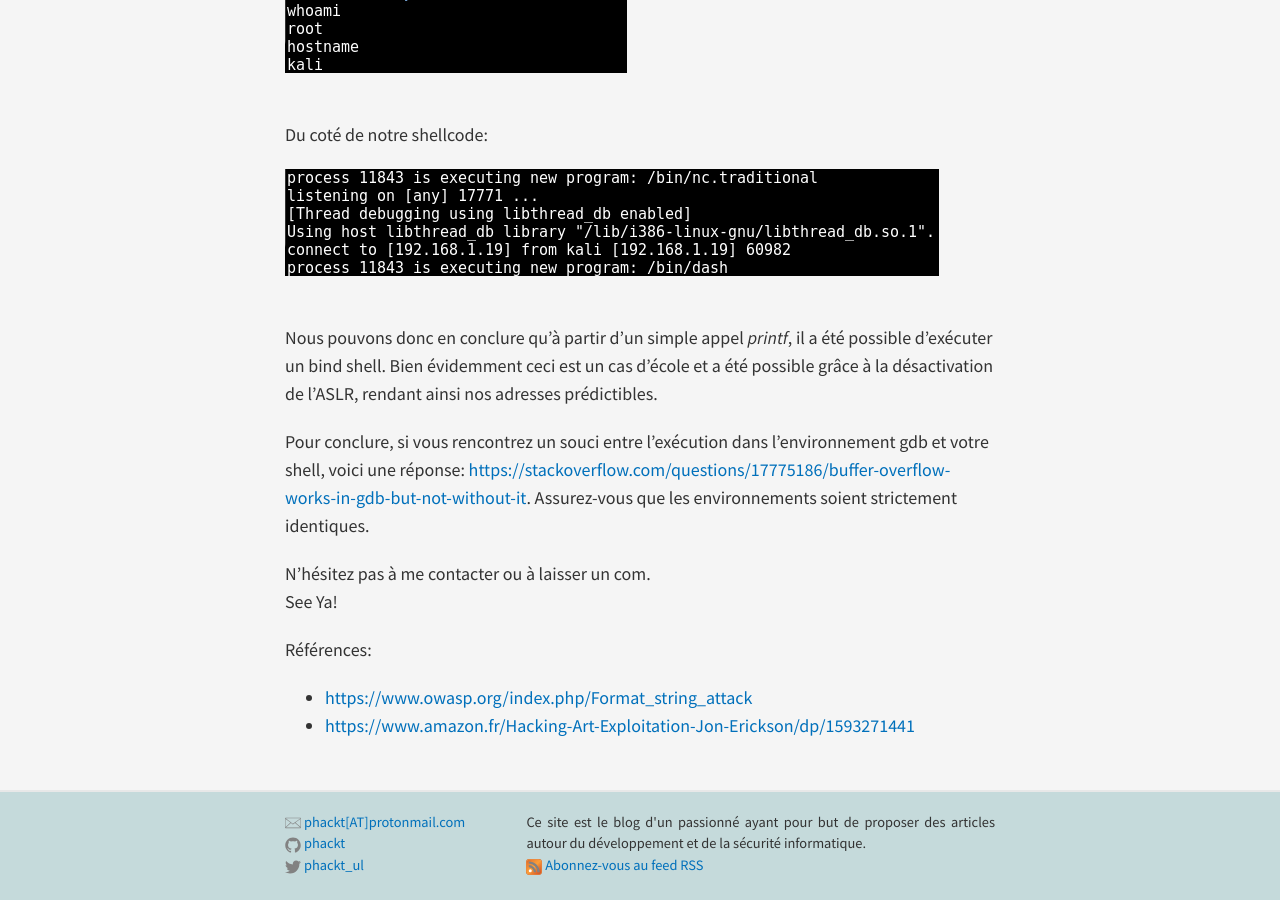
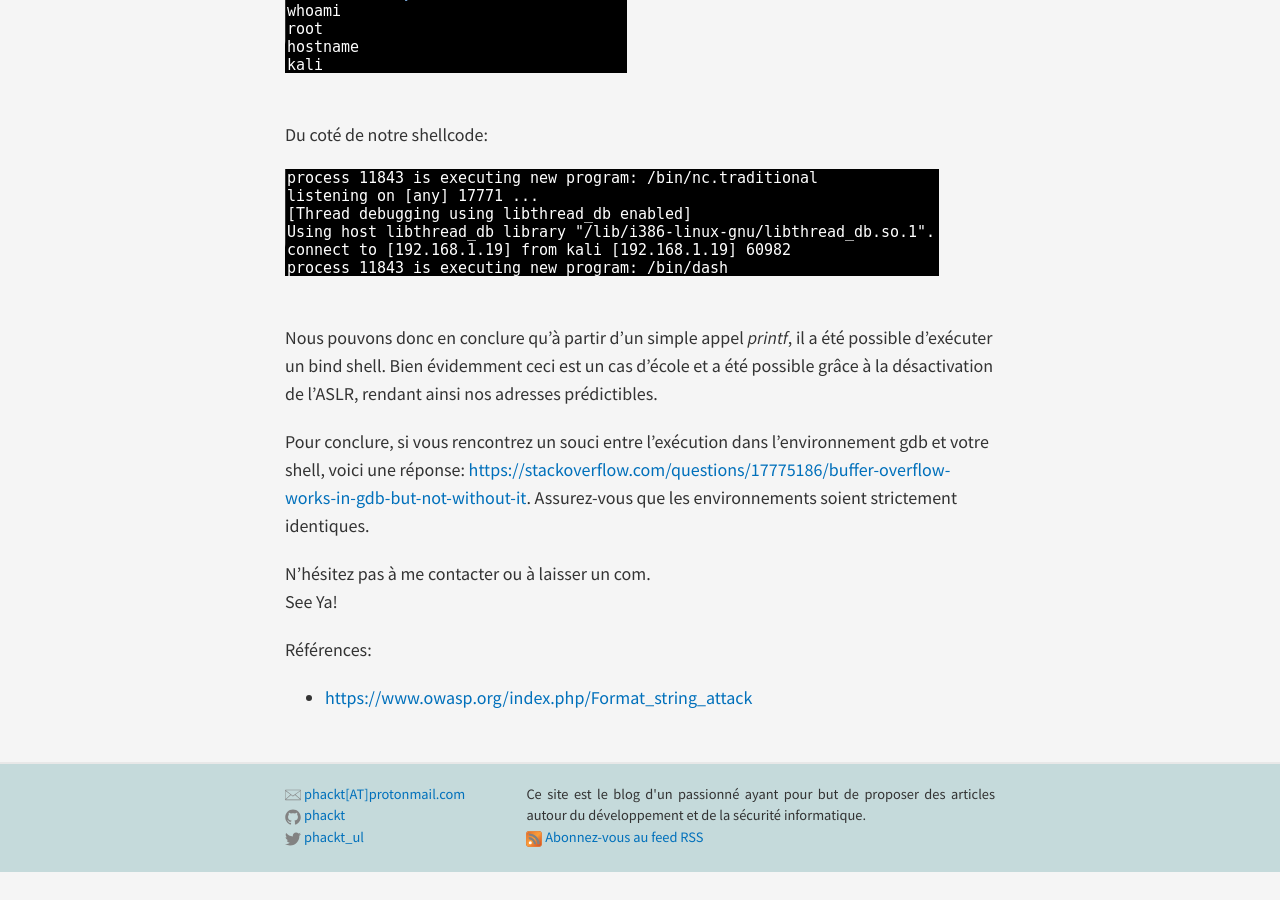
Before and after one commit to phackt/phackt.github.io, a Jekyll site: the page built from _posts/2017-02-28-Format-String.markdown, in a window 1280 px wide and 900 px high, scrolled down 12795 px. Built offline with Jekyll 4.4.1, drawn with Linux system fonts in a browser that asks for light colours; nearby versions of some CDN libraries; comment, search, counter and statistics services are not loaded; after the commit the page ends 13667 px from its top, so only the background shows below that; part of the change alters nothing that is shown.

Commit message:
update fmt

```diff
--- a/_posts/2017-02-28-Format-String.markdown
+++ b/_posts/2017-02-28-Format-String.markdown
@@ -252,4 +252,3 @@ See Ya!
 
 Références:
  - [https://www.owasp.org/index.php/Format_string_attack](https://www.owasp.org/index.php/Format_string_attack)
- - [https://www.amazon.fr/Hacking-Art-Exploitation-Jon-Erickson/dp/1593271441](https://www.amazon.fr/Hacking-Art-Exploitation-Jon-Erickson/dp/1593271441)
```
